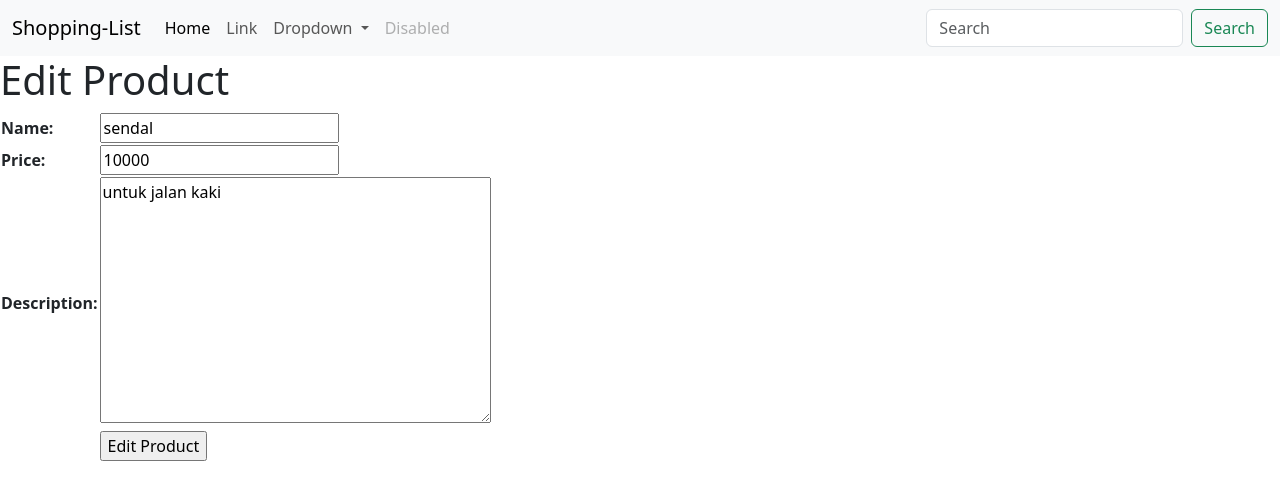
After one commit to DevandraR/shopping-list, a Django app: page /edit-product/2 in a window 1280 px wide. The commit adds this page. Shown: the top 500 px of the page. Run offline with Django 4.2, Linux system fonts and the light colour scheme; data comes from the database, SQL or seed files in the repository; both versions use the stored data as it was after the commit.

Commit message:
Tutorial 4 Finishing

```diff
--- /dev/null
+++ b/main/templates/edit_product.html
@@ -0,0 +1,22 @@
+{% extends 'base.html' %}
+
+{% load static %}
+
+{% block content %}
+
+<h1>Edit Product</h1>
+
+<form method="POST">
+    {% csrf_token %}
+    <table>
+        {{ form.as_table }}
+        <tr>
+            <td></td>
+            <td>
+                <input type="submit" value="Edit Product"/>
+            </td>
+        </tr>
+    </table>
+</form>
+
+{% endblock %}
--- a/main/urls.py
+++ b/main/urls.py
@@ -1,5 +1,5 @@
 from django.urls import path
-from main.views import show_main, create_product, show_xml, show_json, show_xml_by_id, show_json_by_id, register, login_user, logout_user
+from main.views import show_main, create_product, show_xml, show_json, show_xml_by_id, show_json_by_id, register, login_user, logout_user, edit_product, delete_product
 
 app_name = 'main'
 
@@ -13,4 +13,6 @@ urlpatterns = [
     path('register/', register, name='register'),
     path('login/', login_user, name='login'),
     path('logout/', logout_user, name='logout'),
+    path('edit-product/<int:id>', edit_product, name='edit_product'),
+    path('delete/<int:id>', delete_product, name='delete_product'),
 ]
--- a/main/views.py
+++ b/main/views.py
@@ -72,6 +72,7 @@ def register(request):
     return render(request, 'register.html', context)
 
 def login_user(request):
+    print(request.method)
     if request.method == 'POST':
         username = request.POST.get('username')
         password = request.POST.get('password')
@@ -91,3 +92,26 @@ def logout_user(request):
     response = HttpResponseRedirect(reverse('main:login'))
     response.delete_cookie('last_login')
     return response
+
+def edit_product(request, id):
+    # Get product berdasarkan ID
+    product = Product.objects.get(pk = id)
+
+    # Set product sebagai instance dari form
+    form = ProductForm(request.POST or None, instance=product)
+
+    if form.is_valid() and request.method == "POST":
+        # Simpan form dan kembali ke halaman awal
+        form.save()
+        return HttpResponseRedirect(reverse('main:show_main'))
+
+    context = {'form': form}
+    return render(request, "edit_product.html", context)
+
+def delete_product(request, id):
+    # Get data berdasarkan ID
+    product = Product.objects.get(pk = id)
+    # Hapus data
+    product.delete()
+    # Kembali ke halaman awal
+    return HttpResponseRedirect(reverse('main:show_main'))
--- a/templates/base.html
+++ b/templates/base.html
@@ -2,16 +2,55 @@
 <!DOCTYPE html>
 <html lang="en">
     <head>
-        <meta charset="UTF-8" />
-        <meta
-            name="viewport"
-            content="width=device-width, initial-scale=1.0"
-        />
         {% block meta %}
+            <meta charset="UTF-8" />
+            <meta name="viewport" content="width=device-width, initial-scale=1"/>
         {% endblock meta %}
+
+        <link href="https://cdn.jsdelivr.net/npm/bootstrap@5.3.2/dist/css/bootstrap.min.css" rel="stylesheet" integrity="sha384-T3c6CoIi6uLrA9TneNEoa7RxnatzjcDSCmG1MXxSR1GAsXEV/Dwwykc2MPK8M2HN" crossorigin="anonymous">
+        <script src="https://code.jquery.com/jquery-3.6.0.min.js" integrity="sha384-KyZXEAg3QhqLMpG8r+J4jsl5c9zdLKaUk5Ae5f5b1bw6AUn5f5v8FZJoMxm6f5cH1" crossorigin="anonymous"></script>
+        <script src="https://cdn.jsdelivr.net/npm/@popperjs/core@2.11.8/dist/umd/popper.min.js" integrity="sha384-I7E8VVD/ismYTF4hNIPjVp/Zjvgyol6VFvRkX/vR+Vc4jQkC+hVqc2pM8ODewa9r" crossorigin="anonymous"></script>
+        <script src="https://cdn.jsdelivr.net/npm/bootstrap@5.3.2/dist/js/bootstrap.min.js" integrity="sha384-BBtl+eGJRgqQAUMxJ7pMwbEyER4l1g+O15P+16Ep7Q9Q+zqX6gSbd85u4mG4QzX+" crossorigin="anonymous"></script>
     </head>
 
     <body>
+        <nav class="navbar navbar-expand-lg bg-body-tertiary">
+            <div class="container-fluid">
+              <a class="navbar-brand" href="#">Shopping-List</a>
+              <button class="navbar-toggler" type="button" data-bs-toggle="collapse" data-bs-target="#navbarSupportedContent" aria-controls="navbarSupportedContent" aria-expanded="false" aria-label="Toggle navigation">
+                <span class="navbar-toggler-icon"></span>
+              </button>
+              <div class="collapse navbar-collapse" id="navbarSupportedContent">
+                <ul class="navbar-nav me-auto mb-2 mb-lg-0">
+                  <li class="nav-item">
+                    <a class="nav-link active" aria-current="page" href="#">Home</a>
+                  </li>
+                  <li class="nav-item">
+                    <a class="nav-link" href="#">Link</a>
+                  </li>
+                  <li class="nav-item dropdown">
+                    <a class="nav-link dropdown-toggle" href="#" role="button" data-bs-toggle="dropdown" aria-expanded="false">
+                      Dropdown
+                    </a>
+                    <ul class="dropdown-menu">
+                      <li><a class="dropdown-item" href="#">Action</a></li>
+                      <li><a class="dropdown-item" href="#">Another action</a></li>
+                      <li><hr class="dropdown-divider"></li>
+                      <li><a class="dropdown-item" href="#">Something else here</a></li>
+                    </ul>
+                  </li>
+                  <li class="nav-item">
+                    <a class="nav-link disabled" aria-disabled="true">Disabled</a>
+                  </li>
+                </ul>
+                <form class="d-flex" role="search">
+                  <input class="form-control me-2" type="search" placeholder="Search" aria-label="Search">
+                  <button class="btn btn-outline-success" type="submit">Search</button>
+                </form>
+              </div>
+            </div>
+          </nav>
+
         {% block content %}
         {% endblock content %}
     </body>
```
Also changed, not shown: main/templates/main.html (+29 -2 lines), db.sqlite3.
